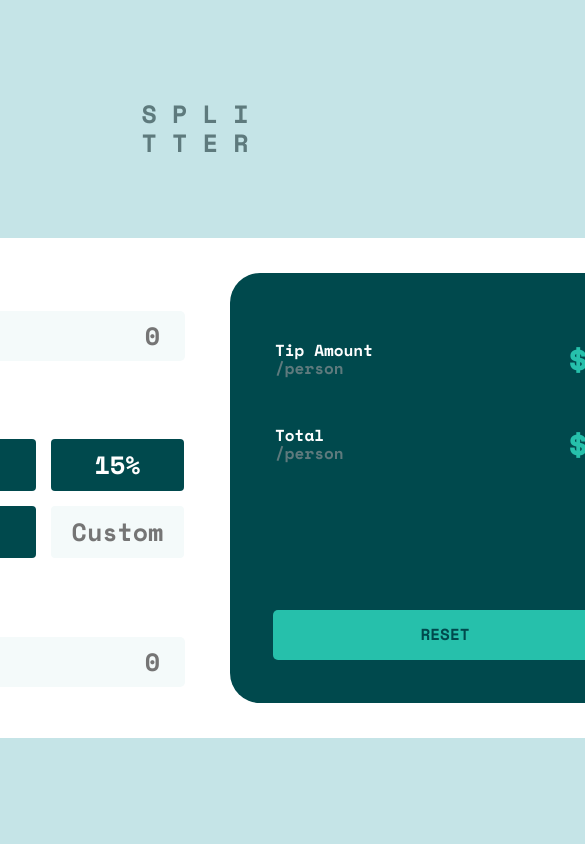
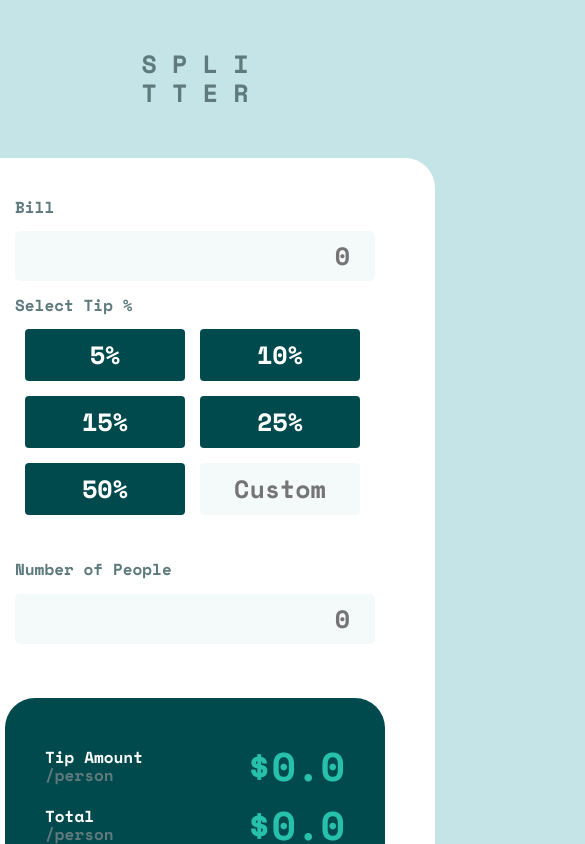
Before and after one commit to CarlosEcheverri2/Calculadora-de-propinas, a plain HTML site: page index.html in a window 390 px wide. Both pictures are taken after a click on the element "15%". Shown: the top 844 px of the page, 585 px wide, since content can reach past the window. Drawn offline with nearby package versions, Linux system fonts and the light colour scheme.

Commit message:
logica y responsive

```diff
--- a/css/style.css
+++ b/css/style.css
@@ -28,6 +28,7 @@ body {
   display: inline-block;
   display: flex;
   justify-content: center;
+  flex-wrap: wrap;
   border-radius: 30px;
   overflow: hidden;
   max-width: 1000px;
@@ -97,6 +98,10 @@ body {
   color: var(--White);
   font-size: 25px;
   cursor: pointer;
+}
+
+.botonera__boton-active{
+  background-color: var(--strongCyan);
 }
 
 .botonera__boton--imput {
@@ -198,3 +203,53 @@ body {
   background-color: var(--LightGrayishCyan);
   cursor: pointer;
 }
+
+@media (max-width: 999px) {
+
+  .tittle {
+    margin-top: 50px;
+  }
+
+  .contenedor {
+    margin-top: 50px;
+    margin-bottom: 50px;
+  }
+
+  .botonera {
+    margin-left: 10px;
+    display: grid;
+    grid-template-columns: repeat(2, 160px);
+    grid-template-rows: repeat(3, 52px);
+    grid-gap: 15px;
+  }
+
+  .calculadora {
+    border-radius: 10px 10px 0px 0px;
+    width: 480px;
+    height: 500px;
+    background-color: var(--White);
+  }
+
+  .informacion{
+    border-radius: 0px 0px 10px 10px ;
+    width: 480px;
+    height: 380px;
+  }
+
+  .select {
+    margin-top: 15px;
+  }
+
+  .valor {
+    width: 360px;
+  }
+
+  .personas {
+    width: 360px;
+  }
+
+  .pantalla{
+    width: 380px;
+    height: 300px;
+  }
+}
--- a/index.html
+++ b/index.html
@@ -22,18 +22,18 @@
         <input type="number" class="valor" placeholder="0">
         <p class="select">Select Tip %</p>
         <div class="botonera">
-          <span class="botonera__boton">5%</span>
-          <span class="botonera__boton">10%</span>
-          <span class="botonera__boton">15%</span>
-          <span class="botonera__boton">25%</span>
-          <span class="botonera__boton">50%</span>
+          <span class="botonera__boton" data-tip="5" >5%</span>
+          <span class="botonera__boton" data-tip="10">10%</span>
+          <span class="botonera__boton" data-tip="15">15%</span>
+          <span class="botonera__boton" data-tip="25">25%</span>
+          <span class="botonera__boton" data-tip="50">50%</span>
           <input type="text" class="botonera__boton--imput" readonly placeholder="Custom">
         </div>
         <div class="info">
           <span class="info__text">Number of People</span>
           <span class="error">Can`t be zero</span>
         </div>
-        <input type="number" class="personas" placeholder="0" max="10" min="0">
+        <input type="number" class="personas" placeholder="0" max="10" min="1" pattern="^[0-9]+">
       </div>
       <div class="informacion">
         <div class="pantalla">
@@ -49,7 +49,7 @@
                 </span>
               </td>
               <td class="resultado">
-                <span id="AmountResult" >$0</span>
+                <span class="amountResult" >$0</span>
               </td>
             </tr>
             <tr>
@@ -63,7 +63,7 @@
                 </span>
               </td>
               <td class="resultado">
-                <span id="TotalResultado"  >$0</span>
+                <span class="totalResultado"  >$0</span>
               </td>
             </tr>
           </table>
--- a/js/logic.js
+++ b/js/logic.js
@@ -0,0 +1,119 @@
+
+const values = {
+    person:1,
+    value:0,
+    tip:0
+}
+
+
+class Sujeto{
+    constructor(){
+        this.observadores = []
+    }
+
+    suscribete (visor){
+        this.observadores.push(visor)
+    }
+
+    dejarSuscripcion (visor){
+        this.observadores = this.observadores.filter(e => e!=0)
+        //retorna el array sin el valor resivido
+    }
+
+    notificar(modelo){ //Informa a cada uno de la lista
+        this.observadores.forEach(visor =>{
+            visor.notificar(modelo)
+        })
+    }
+}
+
+class TextSujeto extends Sujeto{ //receptor de informacion
+    constructor () {
+        super();//Ejecuta el constructor del padre
+        this.values = "";
+    }
+
+    notificar(values){
+        this.values = values;
+        super.notificar(this.values); //Se envia el objeto creado  con la clase
+    }
+}
+
+class ObservadorTipAmount
+
+ {
+    notificar(values){
+        console.log(values)
+       let tipAmount = (values.value/values.person)*(values.tip/100)
+       document.querySelector('.amountResult').innerHTML = `$${tipAmount.toFixed(1)}`
+    }
+}
+
+class ObservadorTotal {
+    notificar(values){
+        console.log(values)
+        let total =  (values.value/values.person)+((values.value/values.person)*(values.tip/100))
+        document.querySelector('.totalResultado').innerHTML = `$${total.toFixed(1)}`
+    }
+}
+
+const colorOriginalInput = () => {
+    let botones = document.querySelectorAll('.botonera__boton')
+    botones.forEach(element => {
+        element.classList.remove('.botonera__boton-active')
+    });
+}
+
+const resetearValores = () =>{
+    document.querySelector('.valor').value = 0
+    document.querySelector('.personas').value = 0
+    document.querySelector('.amountResult').innerHTML = '$0'
+    document.querySelector('.totalResultado').innerHTML = '$0'
+
+    values.person = 1
+    values.tip = 0
+    values.value = 0
+}
+
+
+
+let valueSujeto = new TextSujeto()
+
+let obsTipAmount = new ObservadorTipAmount()
+let obsTotal = new ObservadorTotal()
+
+valueSujeto.suscribete(obsTipAmount)
+valueSujeto.suscribete(obsTotal)
+
+
+
+document.querySelector('.valor').addEventListener('input',(e) =>{
+    values.value = parseInt(e.target.value)
+
+    valueSujeto.notificar(values)
+
+})
+
+document.querySelector('.personas').addEventListener("input",(e) =>{
+    if(e.target.value == 0){
+        values.person = 1
+    }else{
+        values.person = parseInt(e.target.value)
+    }
+
+    valueSujeto.notificar(values)
+})
+
+document.querySelector('.botonera').addEventListener('click',(e)=>{
+    if(e.target.tagName == 'SPAN'){
+        colorOriginalInput()
+        e.target.classList.add('.botonera__boton-active')
+        values.tip = parseInt(e.target.dataset.tip)
+
+        valueSujeto.notificar(values)
+    }
+})
+
+document.querySelector('.resetear').addEventListener('click',(e)=>{
+    resetearValores()
+})
```
Also changed, not shown: js/funciones.js (added).
